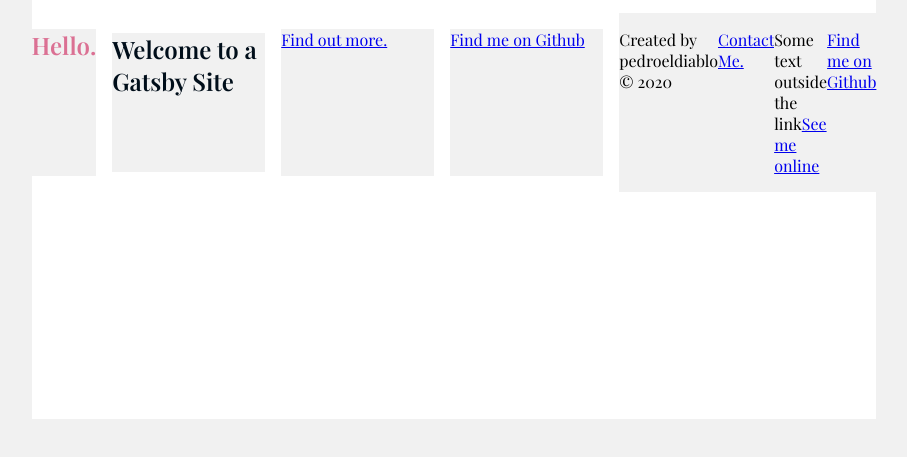
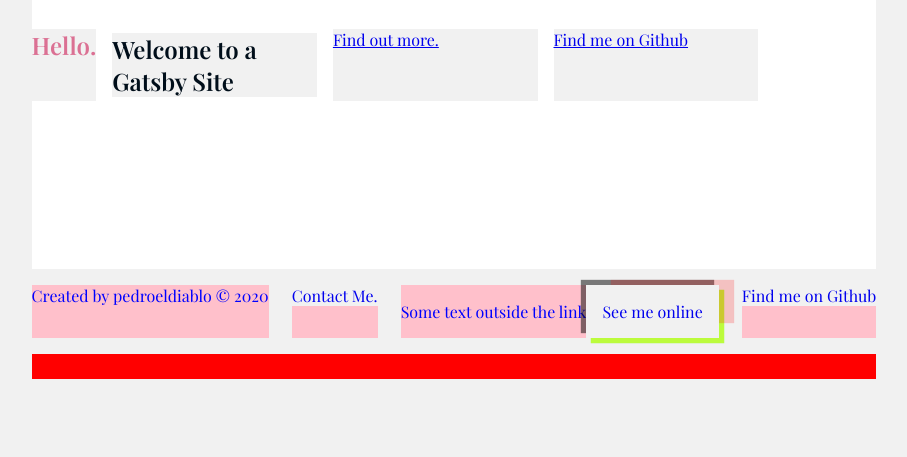
Before and after one commit to pedroeldiablo/gatsy-content-managed, a Gatsby site: page / in a window 1280 px wide. Shown: the part 267-724 px from the top of the page, without its empty margins (186-1093 px from the left). Built offline with nearby package versions, Linux system fonts and the light colour scheme; Gatsby itself is replaced by a stand-in of ours.

Commit message:
initial styling for footer component

```diff
--- a/src/components/footer.js
+++ b/src/components/footer.js
@@ -22,6 +22,16 @@ const wobble = keyframes`
 `
 
 const FooterComponent = styled.footer`
+  grid-column: 1 /6;
+  grid-row-end: -1;
+  border-bottom: 25px solid red;
+  align-self: start;
+  justify-content: start;
+  display: grid;
+  grid-template-columns: repeat(5, 1fr);
+  /* grid-template-columns: auto minmax(20px, auto) 1fr 1fr 1fr 0.5fr; */
+  grid-template-rows: auto 1fr 1fr auto auto;
+  grid-gap: 1rem;
   width: 100%;
   display: flex;
   color: black;
@@ -33,16 +43,38 @@ const FooterComponent = styled.footer`
 `
 
 const Paragraph = styled.p`
-  &:hover {
     background: pink;
     color: blue;
     /* animation: ${wobble} 2s linear infinite; */
     a {
-      color: red;
+      text-decoration: none;
+      /* color: red; */
       display: inline-block;
-      animation: ${wobble} 2s linear infinite;
+      &:hover {
+      /* animation: ${wobble} 2s linear infinite; */
+      box-decoration-break: clone;
+      -webkit-box-decoration-break: clone;
+      box-shadow: 15px -15px 0px -10px rgba(255, 000, 000, 1),
+    -5px -5px 0px 0 rgba(00, 000, 00, 1),
+    -5px 5px 0px 0 rgba(00, 000, 00, 1),
+    5px 5px 1px 0 rgba(255, 000, 000, 1);
     }
   }
+`
+
+const ATagComponent = styled.a`
+  padding: 1rem;
+  /* color: red; */
+  display: inline-block;
+  box-decoration-break: clone;
+  -webkit-box-decoration-break: clone;
+  box-shadow: 20px -10px 1px -5px rgba(255, 000, 000, 0.2),
+    -5px -5px 1px 0 rgba(00, 000, 00, 0.5),
+    5px 5px 1px 0 rgba(255, 255, 000, 0.5),
+    5px 5px 1px 0 rgba(000, 255, 000, 0.5);
+
+  /* box-shadow: 8px 8px 10px 0 #ff1492, -5px -5px 5px 0 #00f, 5px 5px 15px 0 #ff0; */
+  /* border-radius: 16px; */
 `
 
 export const Footer = () => {
@@ -63,13 +95,13 @@ export const Footer = () => {
       </Paragraph>
       <Paragraph>
         Some text outside the link
-        <a
+        <ATagComponent
           href=" https://cmykool.netlify.app/"
           target="_blank"
           rel="noreferrer"
         >
           See me online
-        </a>
+        </ATagComponent>
       </Paragraph>
       <Paragraph>
         <a
```
